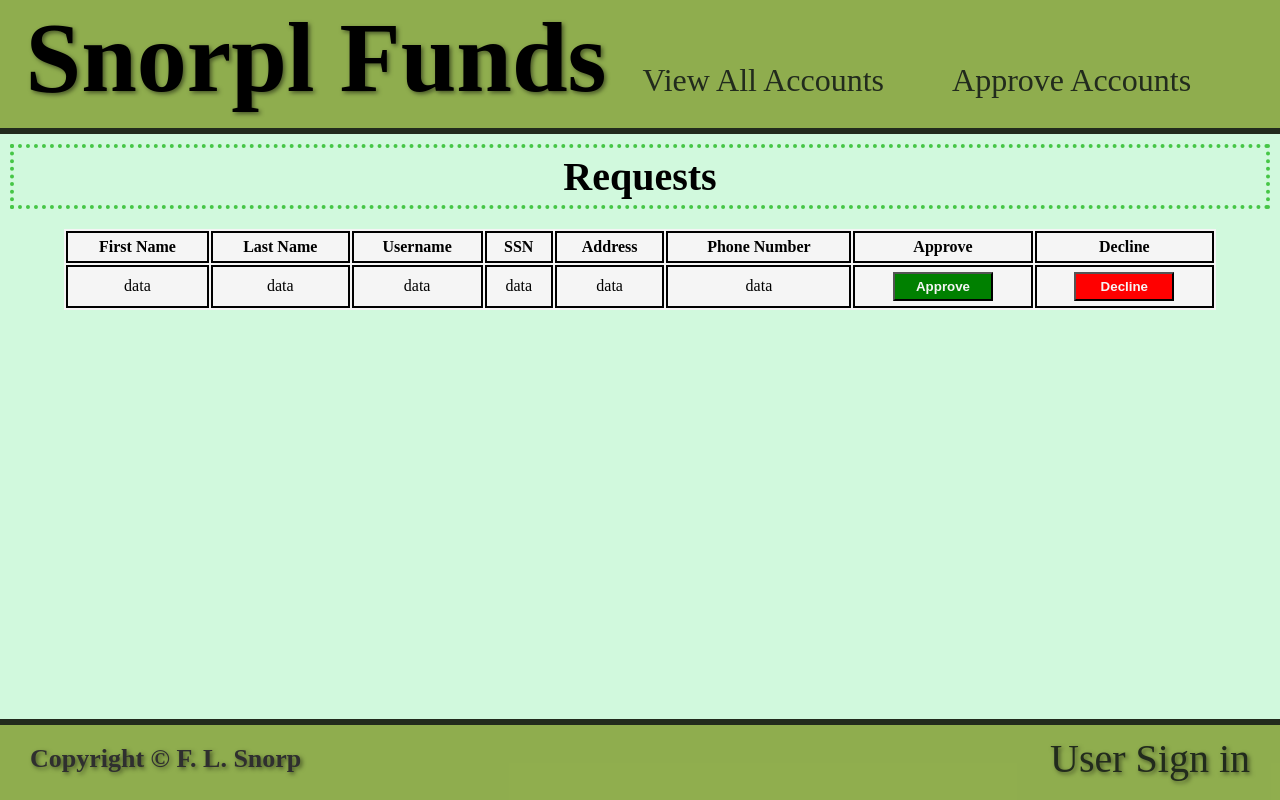
After one commit to Dzook1/Banking, a Flask app: page /approveAccounts.html in a window 1280 px wide. The commit adds this page. Run offline with Flask 3, Linux system fonts and the light colour scheme.

Commit message:
accounts and approve accounts pages

```diff
--- a/Static/style.css
+++ b/Static/style.css
@@ -60,37 +60,19 @@ a{
 }
 
 .footer {
-  display: flex;
-  flex-flow: row wrap;
   padding: 10px 30px 20px 30px;
   color: #2f2f2f;
   background-color: rgba(120, 146, 25, 0.729);
   font-size: small;
+  height: 75px;
 }
 
-.footer__container {
+.footercontainer {
   display: flex;
   justify-content: space-between;
   align-items: center;
-  width: 100%;
 }
 
-.footer__addr {
-  margin-right: auto;
-}
-
-.footer a {
-  display: inline-block;
-  color:rgb(34, 43, 29);;
-}
-
-.footer__admin-signin {
-  display: inline;
-}
-
-.footer__admin-signin:hover {
-  color: rgb(195, 239, 169);
-}
 header h1 {
   text-shadow: 2px 2px 4px rgba(0, 0, 0, 0.5);
 }
@@ -99,11 +81,25 @@ footer h1 {
   text-shadow: 2px 2px 4px rgba(0, 0, 0, 0.5);
 }
 
-
 footer a {
   text-shadow: 2px 2px 4px rgba(0, 0, 0, 0.5);
 }
 
+.footer__admin-signin {
+  font-size: 40px;
+}
+
+.footer__admin-signin:hover {
+  color: rgb(195, 239, 169);
+}
+
+.footer__user-signin {
+  font-size: 40px;
+}
+
+.footer__user-signin:hover {
+  color: rgb(195, 239, 169);
+}
 
 .signInH1 {
     text-align: center;
@@ -316,3 +312,54 @@ footer a {
     cursor: pointer;
     background-color: rgb(107, 181, 107);
 }
+
+
+
+.requestsH {
+  text-align: center;
+  margin: 10px;
+  font-size: 40px;
+  border: dotted 4px rgb(70, 198, 70);
+  padding: 5px;
+}
+
+.accountsTable {
+  background-color: whitesmoke;
+  width: 90%;
+  margin: 0 auto;
+  margin-top: 10px;
+}
+
+.accountsTable th, .accountsTable td {
+  border: solid 2px black;
+  text-align: center;
+  padding: 5px;
+}
+
+.tableBtn {
+  color: whitesmoke;
+  font-weight: 700;
+  width: 100px;
+  padding: 5px;
+}
+
+.tableBtn:hover {
+  cursor: pointer;
+}
+
+.approveBtn {
+  background-color: green;
+
+}
+
+.approveBtn:hover {
+  background-color: lightgreen;
+}
+
+.declineBtn {
+  background-color: red;
+}
+
+.declineBtn:hover {
+  background-color: pink;
+}
--- a/Templates/adminHome.html
+++ b/Templates/adminHome.html
@@ -7,9 +7,9 @@
 {% block body %}
     <h1 class="adminControlsH1">Admin Controls</h1>
     <section class="controlsBox">
-        <a href="/" class="controlsBox-a">View Accounts</a>
-        <a href="/" class="controlsBox-a">Approve Accounts</a>
+        <a href="/accounts.html" class="controlsBox-a">View Accounts</a>
+        <a href="/approveAccounts.html" class="controlsBox-a">Approve Accounts</a>
     </section>
 {% endblock %}
 
-{% block a %}<a href="/" class="footer__admin-signin">User Sign in</a>{% endblock %}
+{% block a %}<a href="/" class="footer__user-signin">User Sign in</a>{% endblock %}
--- a/Templates/adminLogin.html
+++ b/Templates/adminLogin.html
@@ -22,7 +22,6 @@
         </form>
     </div>
     <br>
-    <a class="loginBox-signupA" href="/">No account? Sign-up here</a>
 </section>
 {% endblock %}
 
--- /dev/null
+++ b/Templates/approveAccounts.html
@@ -0,0 +1,38 @@
+{% extends "base.html" %}
+
+{% block title %}Approve Accounts{% endblock %}
+
+{% block nav %}
+    <div class="nav-flex">
+        <a href="/accounts.html">View All Accounts</a>
+        <a href="/approveAccounts.html">Approve Accounts</a>
+    </div>
+{% endblock %}
+
+{% block body %}
+<h1 class="requestsH">Requests</h1>
+<table class="accountsTable">
+    <thead>
+        <th>First Name</th>
+        <th>Last Name</th>
+        <th>Username</th>
+        <th>SSN</th>
+        <th>Address</th>
+        <th>Phone Number</th>
+        <th>Approve</th>
+        <th>Decline</th>
+    </thead>
+    <tbody>
+        <td>data</td>
+        <td>data</td>
+        <td>data</td>
+        <td>data</td>
+        <td>data</td>
+        <td>data</td>
+        <td><button class="tableBtn approveBtn">Approve</button></td>
+        <td><button class="tableBtn declineBtn">Decline</button></td>
+    </tbody>
+</table>
+{% endblock %}
+
+{% block a %}<a href="/" class="footer__user-signin">User Sign in</a>{% endblock %}
--- a/Templates/base.html
+++ b/Templates/base.html
@@ -23,7 +23,6 @@
             <h1>Copyright © F. L. Snorp</h1>
           </div>
           {% block a %}<a href="/adminLogin.html" class="footer__admin-signin">Admin Sign in</a>{% endblock %}
-        </div>
       </footer>
 </body>
 </html>
--- a/Templates/index.html
+++ b/Templates/index.html
@@ -19,5 +19,3 @@
         <a class="loginBox-signupA" href="/signup.html">No account? Sign-up here</a>
     </section>
 {% endblock %}
-
-{% block a %}<a href="/adminLogin.html" class="footer__admin-signin">Admin Sign in</a>{% endblock %}
--- a/Templates/signup.html
+++ b/Templates/signup.html
@@ -53,5 +53,3 @@
     </div>
 </section>
 {% endblock %}
-
-{% block a %}<a href="/adminLogin.html" class="footer__admin-signin">Admin Sign in</a>{% endblock %}
--- a/app.py
+++ b/app.py
@@ -3,7 +3,7 @@ from sqlalchemy import create_engine, text
 
 app = Flask(__name__)
 
-conn_str = "mysql://root:Dougnang1@localhost/banking"
+conn_str = "mysql://root:cset155@localhost/banking"
 engine = create_engine(conn_str, echo=True)
 conn = engine.connect()
 
@@ -71,5 +71,17 @@ def Accountin():
 def transfer():
      return render_template('transfer.html')
 
+@app.route('/adminHome.html')
+def adminHome():
+    return render_template('adminHome.html')
+
+@app.route('/accounts.html')
+def accounts():
+    return render_template('accounts.html')
+
+@app.route('/approveAccounts.html')
+def approveAccounts():
+    return render_template('approveAccounts.html')
+
 if __name__ == '__main__':
     app.run(debug=True)
```
Also changed, not shown: Templates/accounts.html (+30 -0 lines).
